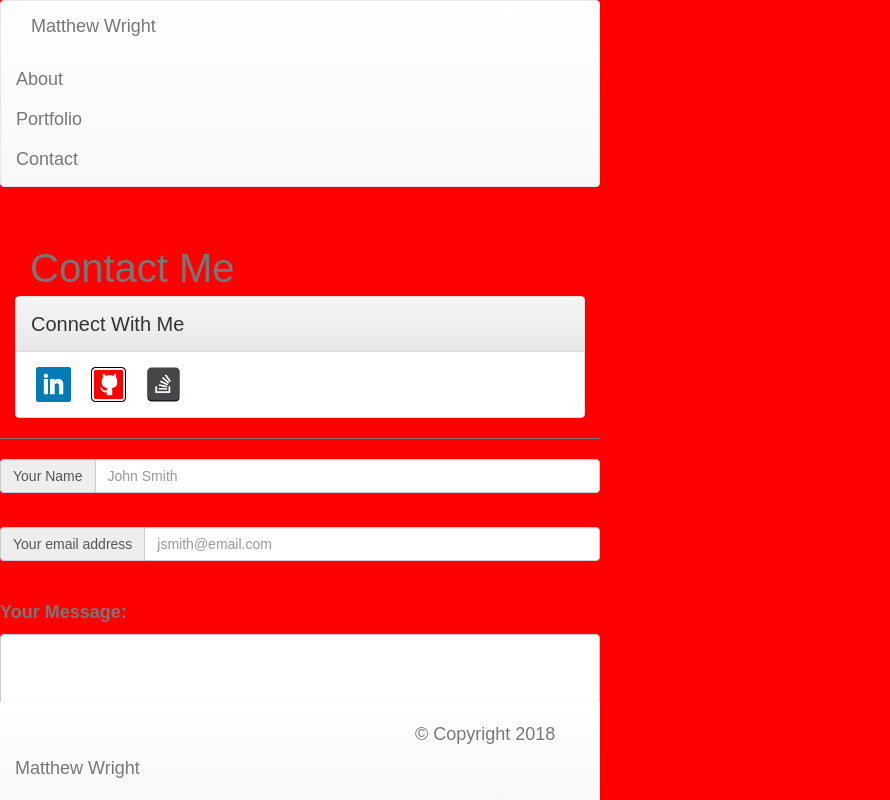
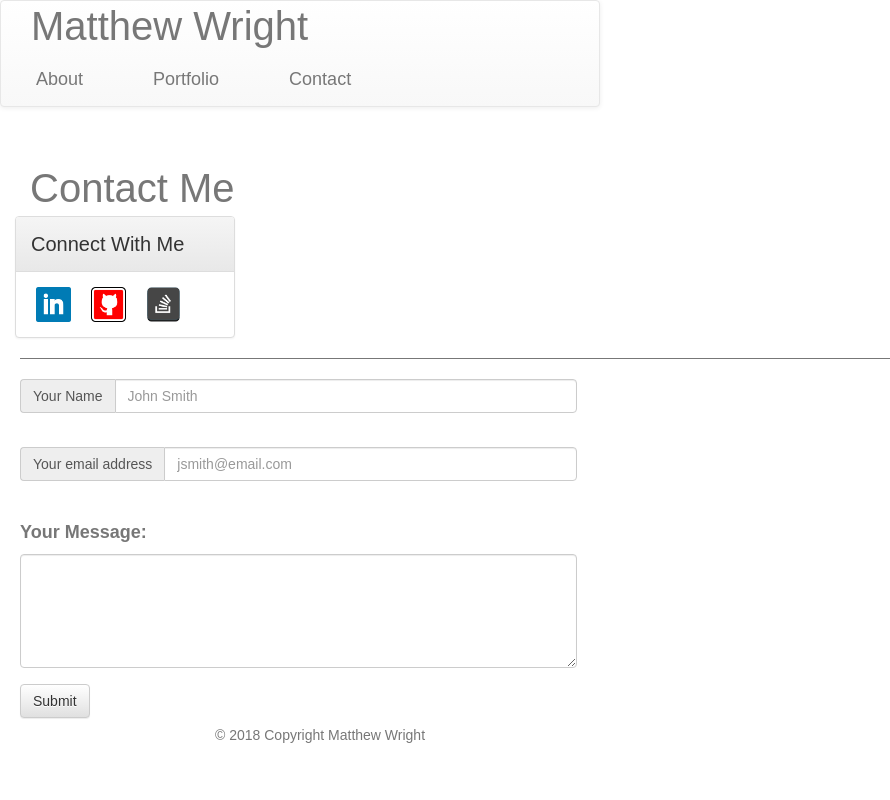
Before and after one commit to Mjohnwright/Bootstrap-Portfolio, a plain HTML site: page Contact.html in a window 600 px wide. Shown: the whole page, 890 px wide, since content can reach past the window. Drawn offline with nearby package versions, Linux system fonts and the light colour scheme.

Commit message:
added media queries

```diff
--- a/Assets/CSS/style.css
+++ b/Assets/CSS/style.css
@@ -8,7 +8,9 @@ body {
     color: #777;
     background: url("../images/concrete_seamless.png");
   }
-
+.navbar-brand{
+    font-size: 40px;
+}
 
 
 .social{
@@ -59,8 +61,99 @@ img{
     text-indent: 400px;
 }
 
-@media screen and (max-width: 699px) and (min-width: 520px) {
-    body{
+.footer-copyright{
+    /* float: left; */
+    height:30px;
+    color: #777;
+    font-size: 14px;
+    margin-left: 450px;
+
+}
+
+/* md = 992-1199 pixels ************************************/
+
+@media screen and (max-width: 980px){
+    /* body{
         background-color: red;
+    } */
+
+    .panel{
+        float:right;
+        width:220px;
+        margin-right: 45px;
+    }
+    p{
+        float: left;
+        margin-right: 80px;
+    }
+    li{
+        margin-right: 40px;
+    }
+
+    #image{
+        width: 870px;
+        margin-left:20px;
+    }
+    .footer-copyright{
+        margin-left:350px;
+    }
+
+/* sm = 768-991 pixels **************************************/
+
+@media screen and (max-width: 768px){
+    /* body{
+        background-color: blue;
+    } */
+
+    .panel{
+        float:left;
+        width:220px;
+    }
+
+    .input-group, .form-group{
+        width: 557px;
+    }
+    #image{
+        margin-left:20px;
+    }
+
+
+    .footer-copyright{
+        margin-left:220px;
+    }
+
+    li{
+        float:left;
+    }
+    .nav{
+        margin-left:5px;
     }
 }
+
+/* xs= 0-767 pixels *****************************************/
+
+@media screen and (max-width: 640px){
+    /* body{
+        background-color: yellow;
+    } */
+
+    .panel{
+        width:220px;
+        float: left;
+    }
+    .footer-copyright{
+        margin-left:200px;
+    }
+    #image{
+        margin-left:20px;
+    }
+    .input-group, .form-group{
+        width: 557px;
+    }
+    .nav{
+        margin-left:5px;
+    }
+
+}
+/*
+lg = 1200 pixels and up */
--- a/Contact.html
+++ b/Contact.html
@@ -22,7 +22,7 @@
 
         <!-- Links to CSS stylesheet -->
         <link rel="stylesheet" type="text/css" href="assets/css/style.css">
-
+    </head>
 
     <!-- Navigation Bar -->
     <nav class="navbar navbar-default">
@@ -80,7 +80,7 @@
     <div class="row">
         <div class="imagetextcontainer">
             <div class="col-md-5 col-md-offset-2">
-                        <div id = "image">
+                <div id="image">
 
                     <div class="input-group">
                         <span class="input-group-addon" id="basic-addon1">Your Name</span>
@@ -107,16 +107,13 @@
         </div>
     </div>
 
+    <!--FOOTER-->
+    <footer>
+        <div class="footer-copyright">
+            <div class="container-fluid">
+                © 2018 Copyright Matthew Wright
 
-
-
-
-
-
-
-
-        <div class="footernavbar navbar-default navbar-fixed-bottom">
-            <div class="container">
-                <p class="navbar-text pull-left">© Copyright 2018 Matthew Wright</p>
             </div>
         </div>
+
+    </footer>
```
Also changed, not shown: Index.html (+9 -11 lines), Portfolio.html (+11 -18 lines). Lines whose indentation alone changed are shown as unchanged.
